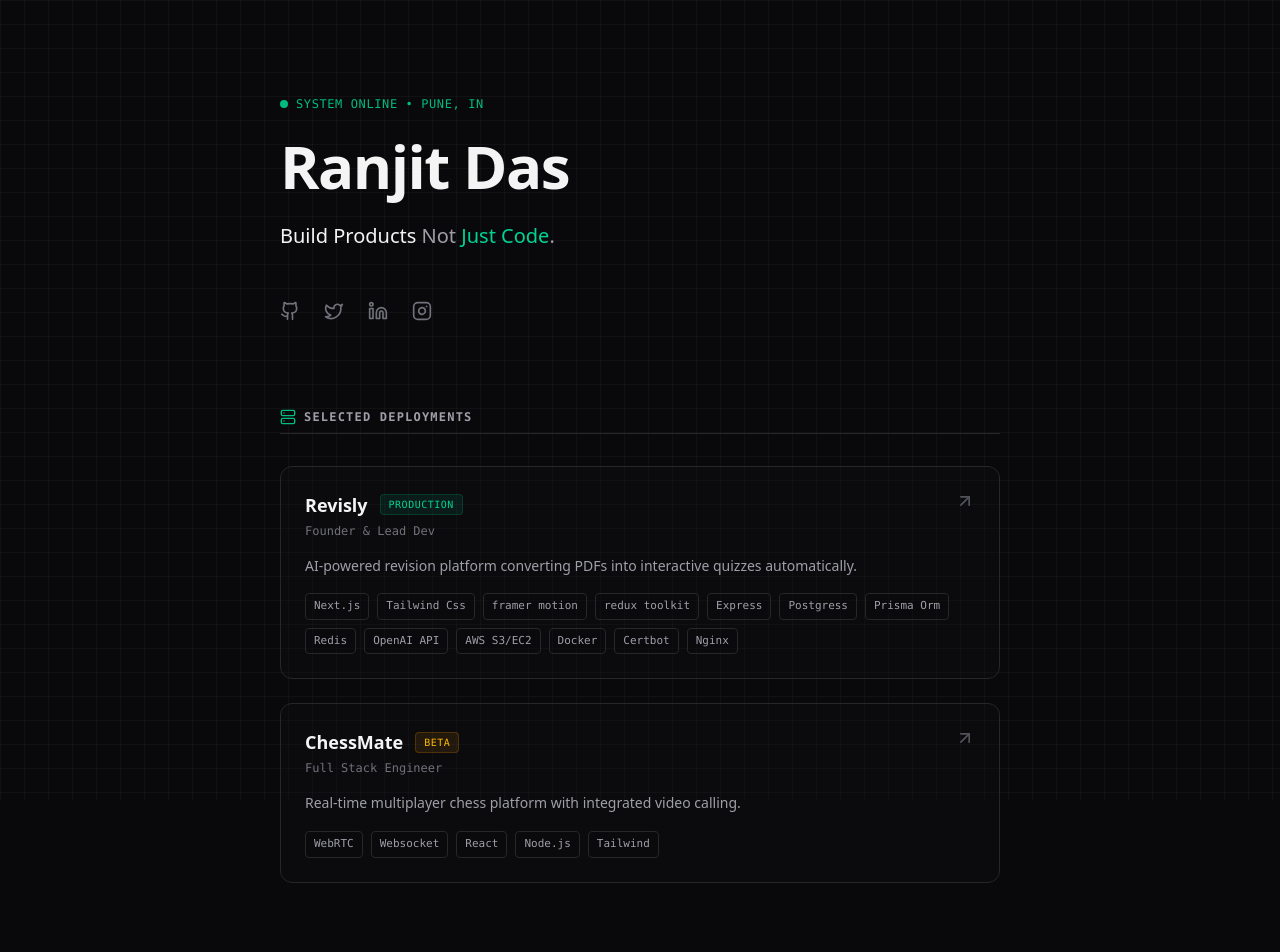
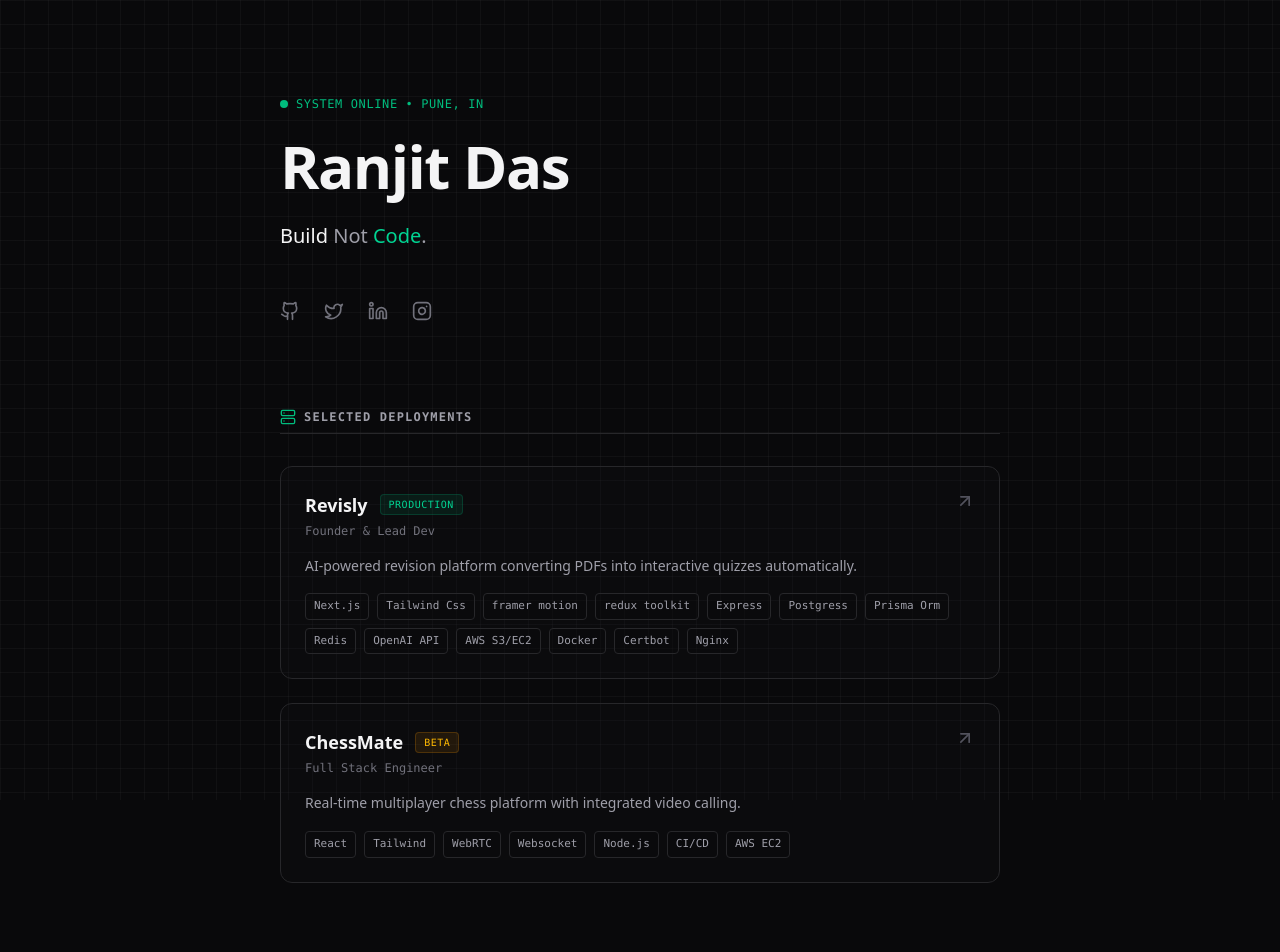
Before and after one commit to ranjit1024/PortfolioV2, a React (Vite) app: page / in a window 1280 px wide. Shown: the top 952 px of the page. Built offline with nearby package versions, Linux system fonts and the light colour scheme; a web font is replaced by a local one.

Commit message:
chage a bit

```diff
--- a/src/App.tsx
+++ b/src/App.tsx
@@ -29,7 +29,7 @@ const PROJECTS = [
     role: "Full Stack Engineer",
     desc: "Real-time multiplayer chess platform with integrated video calling.",
     metrics: "< 50ms Latency • WebRTC P2P",
-    tags: ["WebRTC", "Websocket", "React", "Node.js", "Tailwind"],
+    tags: ["React", "Tailwind", "WebRTC", "Websocket", "Node.js", "CI/CD", "AWS EC2" ],
     status: "Beta",
     link: "#",
   },
@@ -110,7 +110,7 @@ function App() {
             <p className="text-xl text-zinc-400 leading-relaxed max-w-2xl">
 
 
-               <span className="text-zinc-100 font-medium">Build Products</span> Not <span className="text-emerald-400 font-medium">Just Code</span>.
+               <span className="text-zinc-100 font-medium">Build </span> Not <span className="text-emerald-400 font-medium"> Code</span>.
             </p>
             <p className="text-xl text-zinc-400 leading-relaxed max-w-2xl">
 
```
